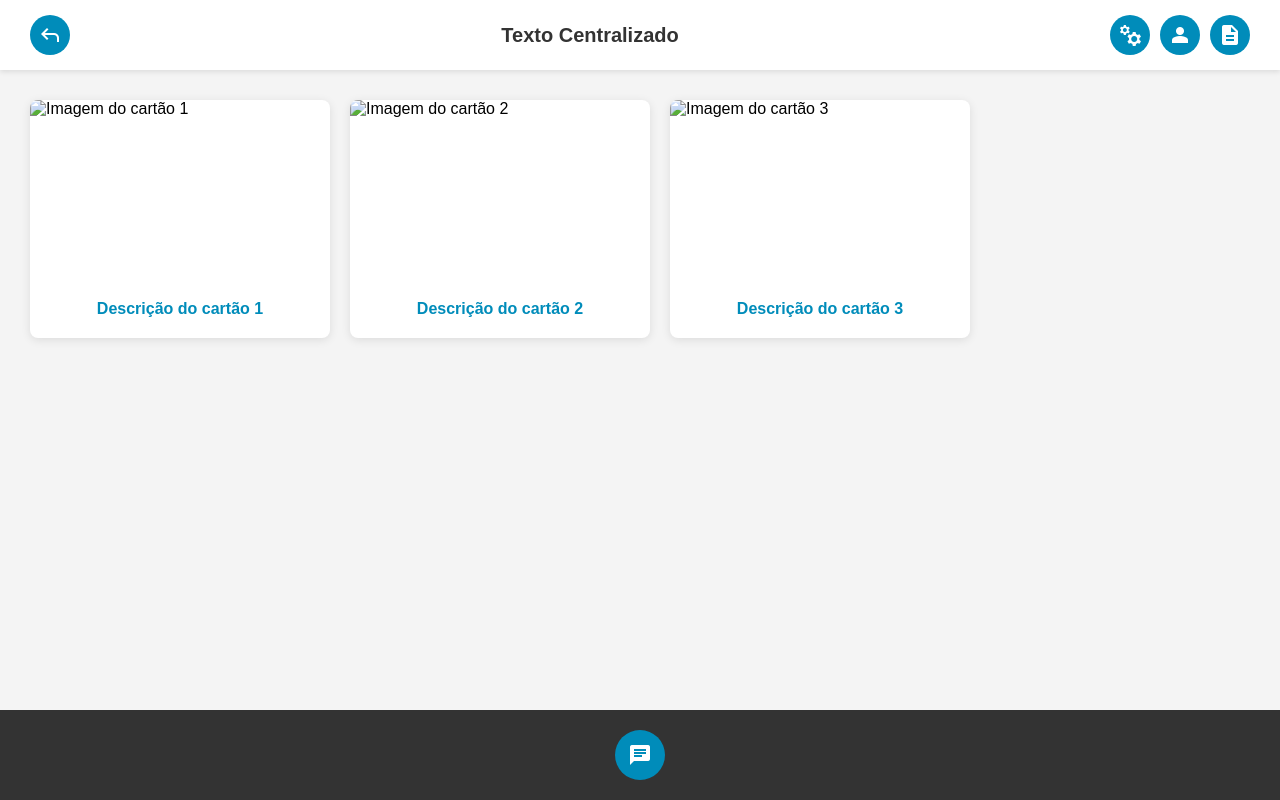
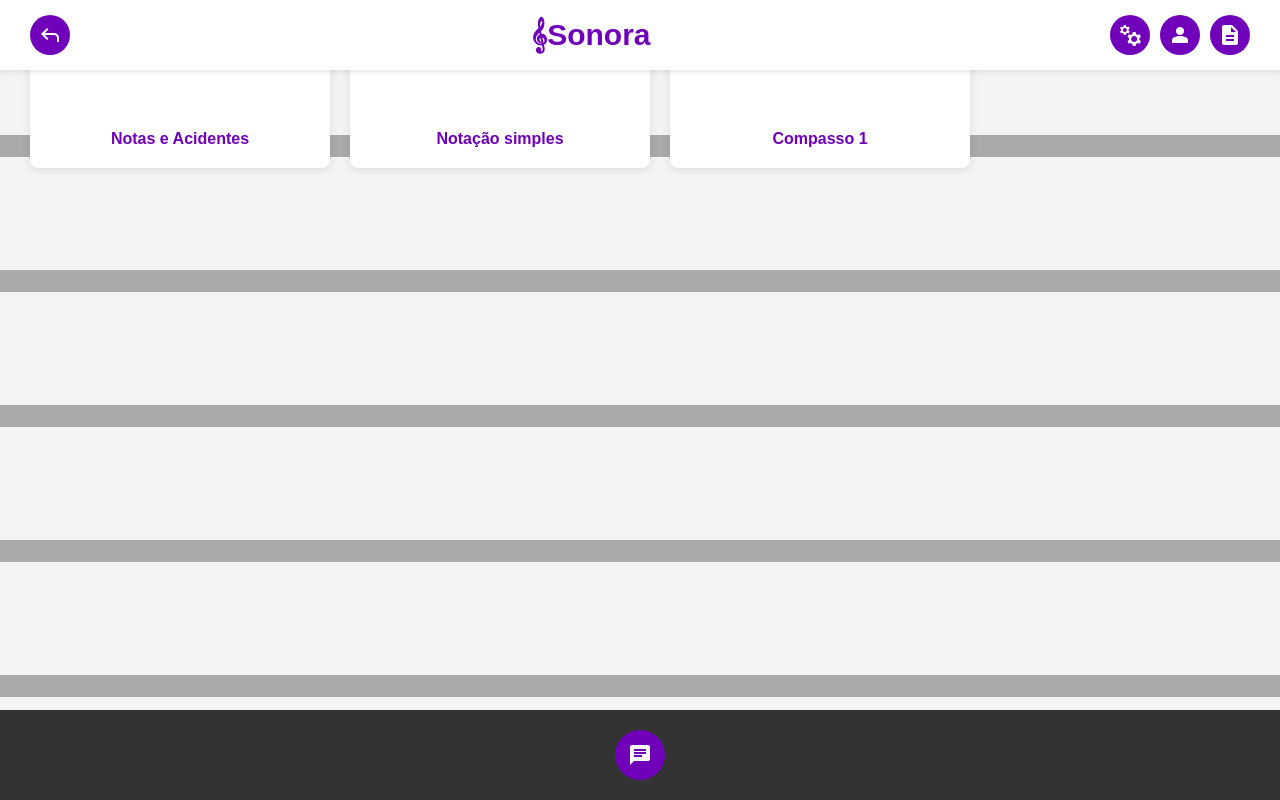
Before and after one commit to LucasPazIFRS/Projeto_Sonora, a PHP site: page / in a window 1280 px wide. Run offline with PHP 8.4, Linux system fonts and the light colour scheme; some libraries are stand-ins or nearby versions.

Commit message:
mudanças visual e gerais

```diff
--- a/Styles/styleMain.css
+++ b/Styles/styleMain.css
@@ -28,14 +28,15 @@
         .header-title {
             flex-grow: 1;
             text-align: center;
-            font-size: 20px;
+            font-size: 30px;
             font-weight: bold;
-            color: #333;
+            color: #7000ba;
         }
+
         /* Botões redondos */
      button {
          border-radius: 50%;
-    width: 50px; /* Ajuste conforme necessário */
+         width: 50px; /* Ajustar */
          height: 50px;
          display: flex;
          align-items: center;
@@ -43,13 +44,14 @@ button {
          font-size: 16px;
          border: none;
          cursor: pointer;
-    background-color: #008CBA;
+         background-color: #7000ba;
          color: white;
          transition: background 0.3s ease;
      }
 
      button:hover {
-    background-color: #005f7f;
+         background-color: #4c0b77;
+         transform: scale(1.15);
      }
 
      /* Ajustando botões do cabeçalho */
@@ -71,15 +73,15 @@ button:hover {
          justify-content: center;
      }
 
-/* Caixa de informações sempre visível */
        .text-box {
          position: fixed;
+         left: 50%;
          bottom: 80px;
-    left: 50%;
+         background-color: white;
          transform: translateX(-50%);
-    background-color: white;
          padding: 40px;
          border: 1px solid #ccc;
+         border-style: outset;
          width: 400px;
          box-shadow: 0 0 15px rgba(0, 0, 0, 0.2);
          text-align: center;
@@ -112,6 +114,7 @@ button:hover {
         }
 
         .card {
+            margin-top: -100px;
             background-color: #fff;
             width: 300px;
             border-radius: 8px;
@@ -124,6 +127,7 @@ button:hover {
 
         .card:hover {
             transform: scale(1.05);
+            transform: translateY(150px);
         }
 
         .card .card-image {
@@ -145,7 +149,7 @@ button:hover {
 
         .card .card-text a {
             text-decoration: none;
-            color: #008CBA;
+            color: #7000ba;
             font-weight: bold;
         }
 
@@ -192,3 +196,25 @@ button:hover {
             box-shadow: 0 0 15px rgba(0, 0, 0, 0.2);
             text-align: center;
         }
+
+
+        .musical-staff-background {
+            background: linear-gradient(to bottom, rgba(0, 0, 0, 0.3) 16.5%, transparent 5.5%);
+            background-size: 100% 135px;  /* Ajustando para 20px por linha */
+            background-repeat: repeat-y;
+            position: absolute;
+            top: 0;
+            left: 0;
+            right: 0;
+            bottom: 10px;
+            z-index: -1; /* Para ficar atrás de outros conteúdos */
+            height: 90%; /* Tamanho do fundo */
+        }
+
+        .musical-staff-background::before {
+
+            position: absolute;
+
+            height: 100px; /* Limita a altura total para 5 linhas (5 * 20px) */
+            background: inherit; /* Herda o estilo do fundo */
+        }
--- a/index.html
+++ b/index.html
@@ -33,36 +33,39 @@
 </head>
 <body>
 
-    <header>
+
+        <header>
         <div class="header-content">
-            <button class="logout-button"> <span class="material-symbols-outlined">
+            <button class="logout-button" title="Botão de logout"> <span class="material-symbols-outlined">
                 reply
                 </span> </button>
 
-                <div class="header-title">Texto Centralizado</div>
+                <div class="header-title">𝄞Sonora</div>
 
                 <div class="right-buttons">
-                <button class="settings-button"> <span class="material-symbols-outlined">
+                <button class="settings-button" title="Configurações"> <span class="material-symbols-outlined">
                     manufacturing
                     </span> </button>
-                <button class="user-button"> <span class="material-symbols-outlined">
+                <button class="user-button" title="Gestão do Usuário"> <span class="material-symbols-outlined">
                     person
                     </span> </button>
-                <button class="new-button"> <span class="material-symbols-outlined">
+                <button class="new-button" title="Sobre o Projeto"> <span class="material-symbols-outlined">
                     description
                     </span> </button> <!-- Novo botão adicionado -->
             </div>
         </div>
     </header>
 
+    <div class="musical-staff-background">
+
     <div class="module-container">
         <div class="module">
             <div class="card">
                 <div class="card-image">
-                    <img src="https://via.placeholder.com/300x180" alt="Imagem do cartão 1">
+                    <img src="https://via.placeholder.com/300x180" alt="Imagem Módulo 1">
                 </div>
                 <div class="card-text">
-                    <p><a href="#">Descrição do cartão 1</a></p>
+                    <p><a href="#">Notas e Acidentes</a></p>
                 </div>
                 <div class="actions">
                     <i class="fas fa-edit"></i>
@@ -71,10 +74,10 @@
             </div>
             <div class="card">
                 <div class="card-image">
-                    <img src="https://via.placeholder.com/300x180" alt="Imagem do cartão 2">
+                    <img src="https://via.placeholder.com/300x180" alt="Imagem Módulo 2">
                 </div>
                 <div class="card-text">
-                    <p><a href="#">Descrição do cartão 2</a></p>
+                    <p><a href="#">Notação simples</a></p>
                 </div>
                 <div class="actions">
                     <i class="fas fa-edit"></i>
@@ -83,10 +86,10 @@
             </div>
             <div class="card">
                 <div class="card-image">
-                    <img src="https://via.placeholder.com/300x180" alt="Imagem do cartão 3">
+                    <img src="https://via.placeholder.com/300x180" alt="Imagem Módulo 3">
                 </div>
                 <div class="card-text">
-                    <p><a href="#">Descrição do cartão 3</a></p>
+                    <p><a href="#">Compasso 1</a></p>
                 </div>
                 <div class="actions">
                     <i class="fas fa-edit"></i>
@@ -96,9 +99,11 @@
         </div>
     </div>
 
+</div>
+
     <footer>
         <div class="footer-button-container">
-            <button id="footerButton" onclick="toggleTextBox()"> <span class="material-symbols-outlined">
+            <button id="footerButton" onclick="toggleTextBox()" title="Conversar com Harmo!"> <span class="material-symbols-outlined">
                 chat
                 </span>  </button>
         </div>
@@ -109,5 +114,6 @@
     </div>
 
 
+
 </body>
 </html>
```
Lines whose indentation alone changed are shown as unchanged.
